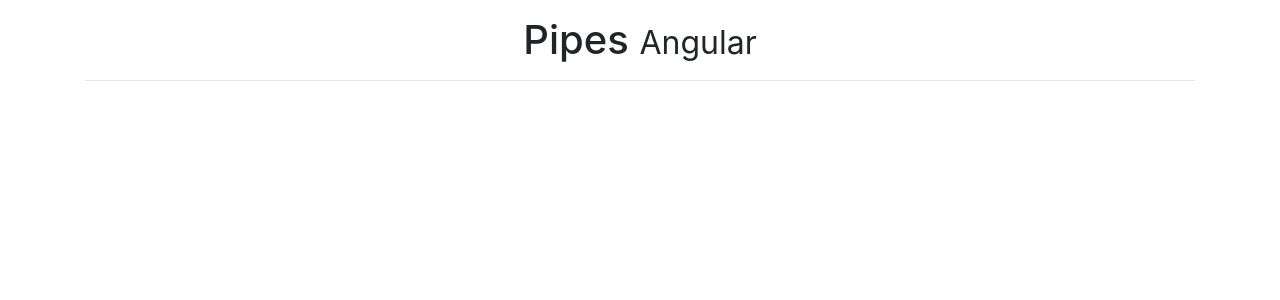
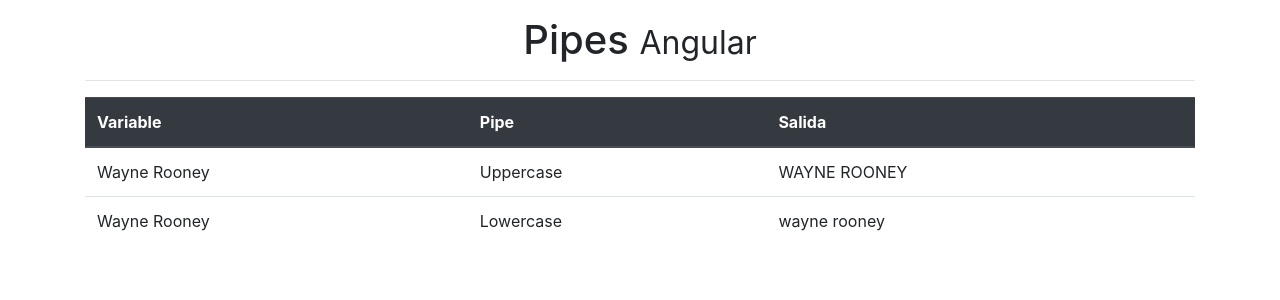
Before and after one commit to ferjavi40/Pipes-Angular, an Angular app: page / in a window 1280 px wide. Shown: the top 300 px of the page. Built offline with nearby package versions, Linux system fonts and the light colour scheme.

Commit message:
pipes lower case y uppercase

```diff
--- a/src/app/app.component.html
+++ b/src/app/app.component.html
@@ -1,2 +1,31 @@
 <h1 class="mt-3 text-center">Pipes <small>Angular</small></h1>
 <hr>
+
+
+<div class="row">
+  <div class="col">
+    <table class="table">
+      <thead class="thead-dark">
+        <tr>
+          <th>Variable</th>
+          <th>Pipe</th>
+          <th>Salida</th>
+        </tr>
+      </thead>
+      <tbody>
+        <tr>
+          <td>{{nombre}}</td>
+          <td>Uppercase</td>
+          <td>{{nombre | uppercase }}</td>
+        </tr>
+
+        <tr>
+          <td>{{nombre}}</td>
+          <td>Lowercase</td>
+          <td>{{nombre | lowercase }}</td>
+        </tr>
+      </tbody>
+
+    </table>
+  </div>
+</div>
--- a/src/app/app.component.ts
+++ b/src/app/app.component.ts
@@ -6,5 +6,7 @@
   styleUrls: ['./app.component.css']
 })
 export class AppComponent {
-  title = 'pipes';
+
+  nombre: string = 'Wayne Rooney';
+
 }
```
